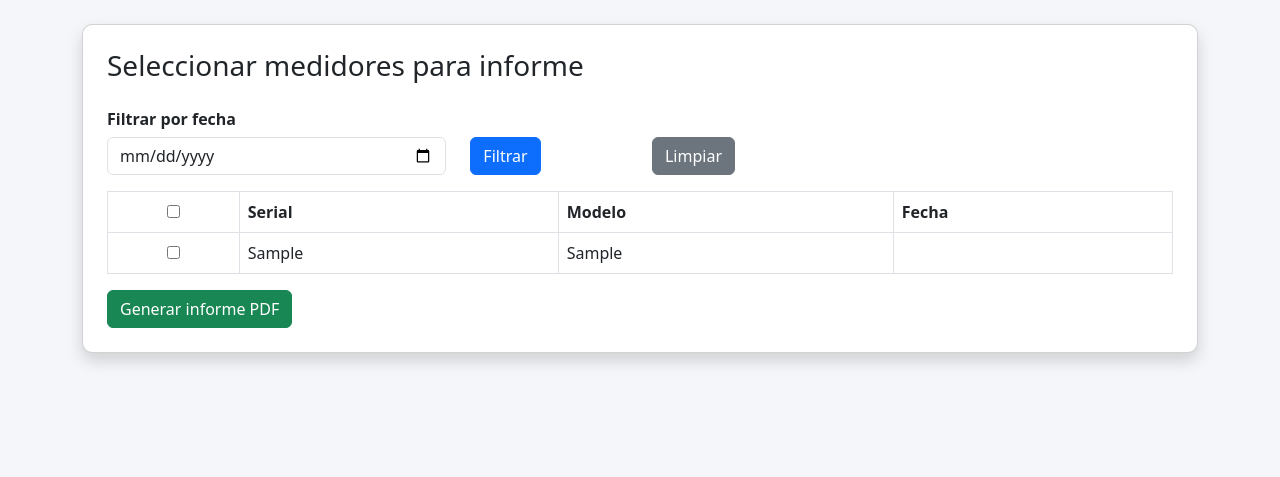
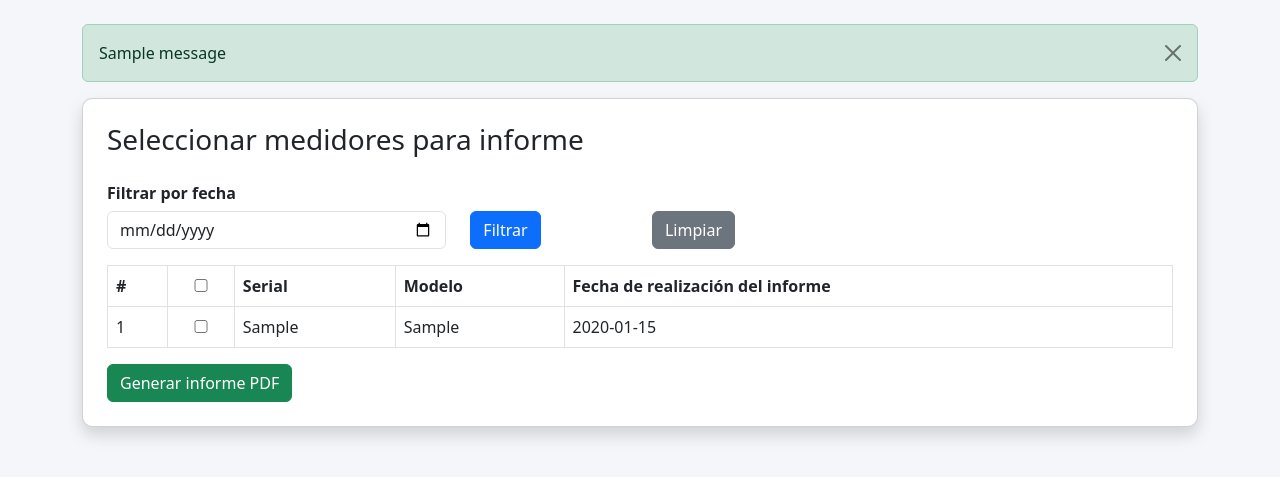
Before and after one commit to diomarvalderrama/medidores, a Django app: page /seleccionar/ in a window 1280 px wide. Shown: the part 56-533 px from the top of the page. Run offline with Django 5.2, Linux system fonts and the light colour scheme; a user stored in the database is signed in; tables that the repository leaves empty hold one stand-in row (values such as "Sample post"); one stand-in notice (Sample message) is shown.

Commit message:
5 mejoras: editar, numeracion, fechas, seleccionar, mensaje exito

```diff
--- a/inspecciones/forms.py
+++ b/inspecciones/forms.py
@@ -44,7 +44,7 @@ MedidorFormSet = inlineformset_factory(
     RegistroInspeccion,
     Medidor,
     form=MedidorForm,
-    extra=1,
+    extra=0,
     max_num=1,
     validate_max=True,
     can_delete=False
--- a/inspecciones/views.py
+++ b/inspecciones/views.py
@@ -45,6 +45,7 @@ def detalle_registro(request, pk):
 
 
 # 🔹 CREAR
+# 🔹 CREAR
 @login_required
 def nuevo_registro(request):
     if request.method == 'POST':
@@ -56,6 +57,8 @@ def nuevo_registro(request):
             for m in medidores:
                 m.registro = registro
                 m.save()
+            from django.contrib import messages
+            messages.success(request, '✅ Registro guardado correctamente.')
             return redirect('index')
         else:
             print("FORM ERRORS:", form.errors)
--- a/templates/base.html
+++ b/templates/base.html
@@ -24,7 +24,6 @@
             border-radius: 10px;
         }
 
-        /* Estilo profesional de formularios */
         input, select, textarea {
             width: 100%;
             padding: 8px;
@@ -58,7 +57,6 @@
         <a class="navbar-brand" href="/">Laboratorio</a>
 
         <div class="d-flex gap-2 align-items-center">
-
             <a href="/nuevo/" class="btn btn-light">Nuevo Registro</a>
             <a href="/seleccionar/" class="btn btn-outline-light">Generar Informe</a>
 
@@ -66,15 +64,27 @@
                 {% csrf_token %}
                 <button class="btn btn-danger btn-sm">Salir</button>
             </form>
-
         </div>
     </div>
 </nav>
 
 <div class="container mt-4">
+
+    <!-- 🔹 MENSAJES -->
+    {% if messages %}
+        {% for message in messages %}
+            <div class="alert alert-{{ message.tags }} alert-dismissible fade show" role="alert">
+                {{ message }}
+                <button type="button" class="btn-close" data-bs-dismiss="alert"></button>
+            </div>
+        {% endfor %}
+    {% endif %}
+
     {% block content %}
     {% endblock %}
 </div>
 
+<script src="https://cdn.jsdelivr.net/npm/bootstrap@5.3.0/dist/js/bootstrap.bundle.min.js"></script>
+
 </body>
 </html>
--- a/templates/seleccionar.html
+++ b/templates/seleccionar.html
@@ -13,17 +13,11 @@
                 <label>Filtrar por fecha</label>
                 <input type="date" name="fecha" class="form-control" value="{{ fecha }}">
             </div>
-
             <div class="col-md-2 d-flex align-items-end">
-                <button type="submit" class="btn btn-primary">
-                    Filtrar
-                </button>
+                <button type="submit" class="btn btn-primary">Filtrar</button>
             </div>
-
             <div class="col-md-2 d-flex align-items-end">
-                <a href="/seleccionar/" class="btn btn-secondary">
-                    Limpiar
-                </a>
+                <a href="/seleccionar/" class="btn btn-secondary">Limpiar</a>
             </div>
         </div>
     </form>
@@ -35,25 +29,24 @@
         <table class="table table-bordered">
             <thead style="background:#003366; color:white;">
                 <tr>
-                    <th>
-                        <!-- ✔ SELECT ALL -->
-                        <input type="checkbox" onclick="seleccionarTodos(this)">
-                    </th>
+                    <th>#</th>
+                    <th><input type="checkbox" onclick="seleccionarTodos(this)"></th>
                     <th>Serial</th>
                     <th>Modelo</th>
-                    <th>Fecha</th>
+                    <th>Fecha de realización del informe</th>
                 </tr>
             </thead>
 
             <tbody>
                 {% for m in medidores %}
                 <tr>
+                    <td>{{ forloop.counter }}</td>
                     <td>
                         <input type="checkbox" name="medidores" value="{{ m.id }}">
                     </td>
                     <td>{{ m.serial }}</td>
                     <td>{{ m.modelo }}</td>
-                    <td>{{ m.registro.fecha }}</td>
+                    <td>{{ m.registro.fecha_informe|date:"Y-m-d" }}</td>
                 </tr>
                 {% endfor %}
             </tbody>
@@ -65,7 +58,6 @@
 
 </div>
 
-<!-- 🔹 SCRIPT SELECT ALL -->
 <script>
 function seleccionarTodos(source) {
     const checkboxes = document.querySelectorAll('input[name="medidores"]');
```
Also changed, not shown: templates/index.html (+5 -3 lines). Lines whose indentation alone changed are shown as unchanged.
